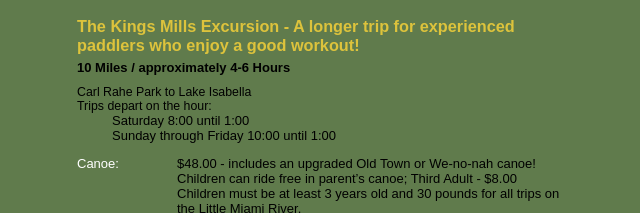
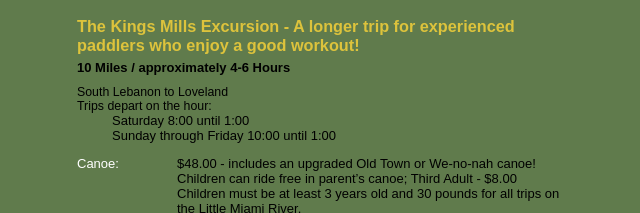
Before and after one commit to bersani/lovelandcanoe.com, a plain HTML site: page web/public/hours.html in a window 1280 px wide. Shown: the part 1392-1605 px from the top of the page, 58-698 px from the left. Drawn offline with Linux system fonts and the light colour scheme.

Commit message:
fixed ten mile route

```diff
--- a/web/public/hours.html
+++ b/web/public/hours.html
@@ -260,7 +260,7 @@
             <div class="trip" id="eightmile">
               <h2><strong>The Kings Mills Excursion</strong> - A longer trip for experienced paddlers who enjoy a good workout!</h2>
               <h3>10 Miles / approximately 4-6 Hours</h3>
-              <p>Carl Rahe Park to Lake Isabella</p>
+              <p>South Lebanon to Loveland</p>
 	      <p>Trips depart on the hour:<ul>
                   <li>Saturday 8:00 until 1:00</li>
                   <li>Sunday through Friday 10:00 until 1:00</li>
```
